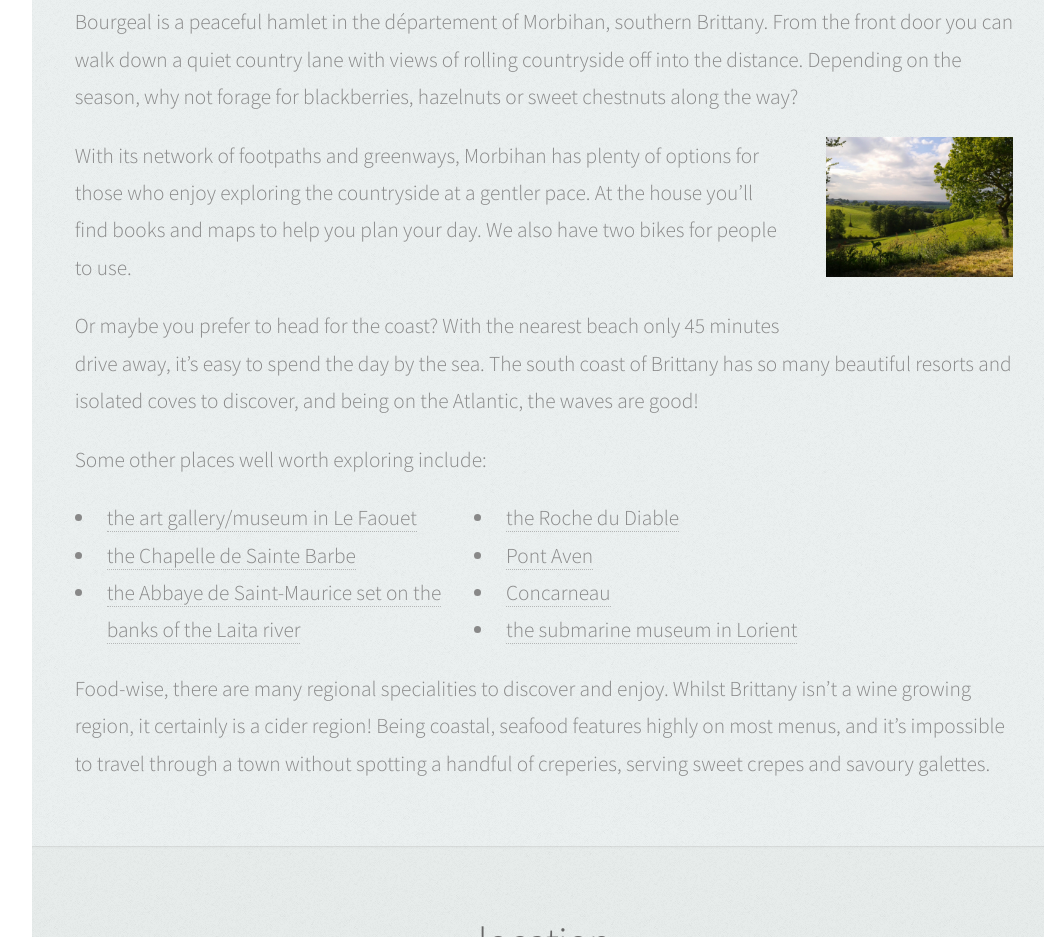
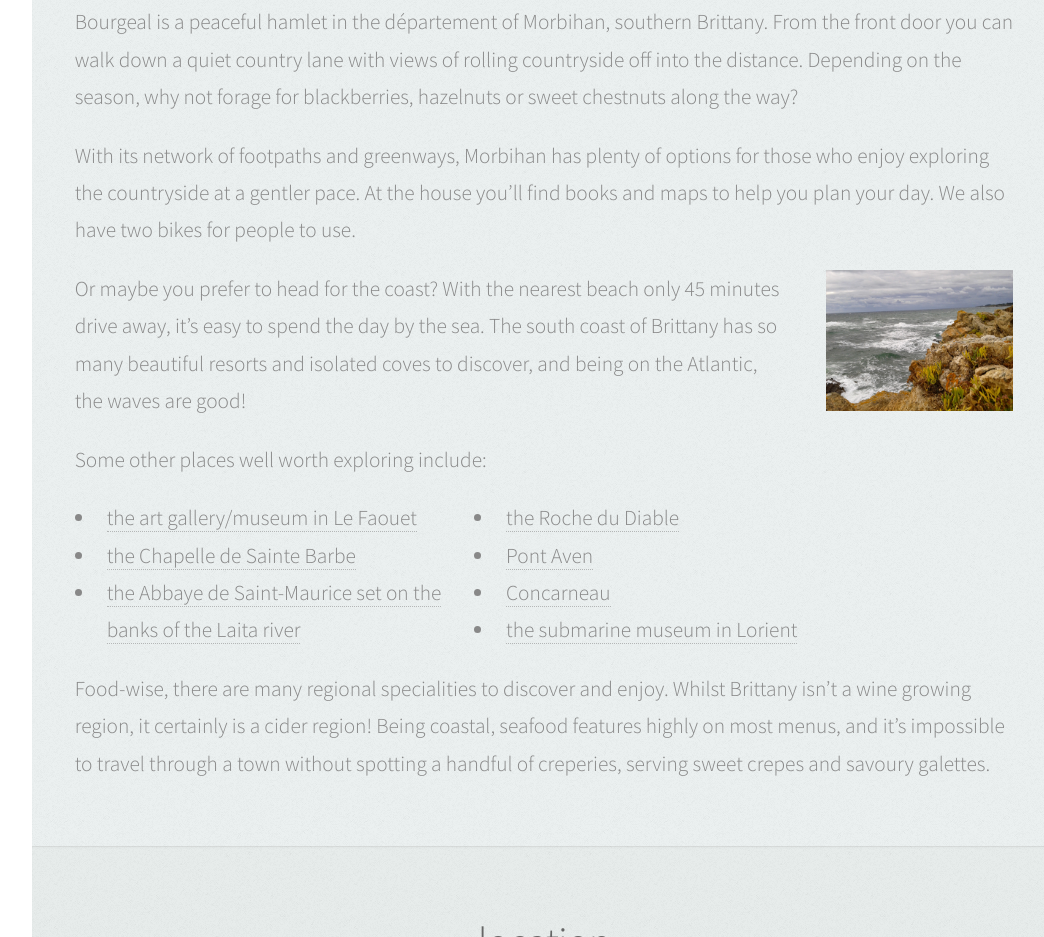
Before and after one commit to berthelemy/bourgeal2, a plain HTML site: page index.html in a window 1280 px wide. Shown: the part 3608-4545 px from the top of the page, without its empty margins (224-1268 px from the left). Drawn offline with Linux system fonts and the light colour scheme; some packages are replaced by stand-ins of ours; a script that the page names is missing.

Commit message:
Update index.html

```diff
--- a/index.html
+++ b/index.html
@@ -182,11 +182,12 @@
 
 							<p>Bourgeal is a peaceful hamlet in the d&eacute;partement of Morbihan, southern Brittany. From the front door you can walk down a quiet country lane with views of rolling countryside off into the distance. Depending on the season, why not forage for blackberries, hazelnuts or sweet chestnuts along the way?
 </p>
-<a href="images/lane1.jpg" data-lightbox="the-house" data-title="My caption" class="image right"><img src="images/lane1.jpg" alt="" /></a>
+
 <p>With its network of footpaths and greenways, Morbihan has plenty of options for those who enjoy exploring the countryside at a gentler pace. At the house you’ll find books and maps to help you plan your day. We also have two bikes for people to use.
 
 
 </p>
+<a href="images/seaside1.jpg" data-lightbox="the-house" data-title="My caption" class="image right"><img src="images/seaside1.jpg" alt="" /></a>
 <p>Or maybe you prefer to head for the coast? With the nearest beach only 45 minutes drive away, it’s easy to spend the day by the sea. The south coast of Brittany has so many beautiful resorts and isolated coves to discover, and being on the Atlantic, the waves are good!
 </p>
 <p>Some other places well worth exploring include:</p>
```
